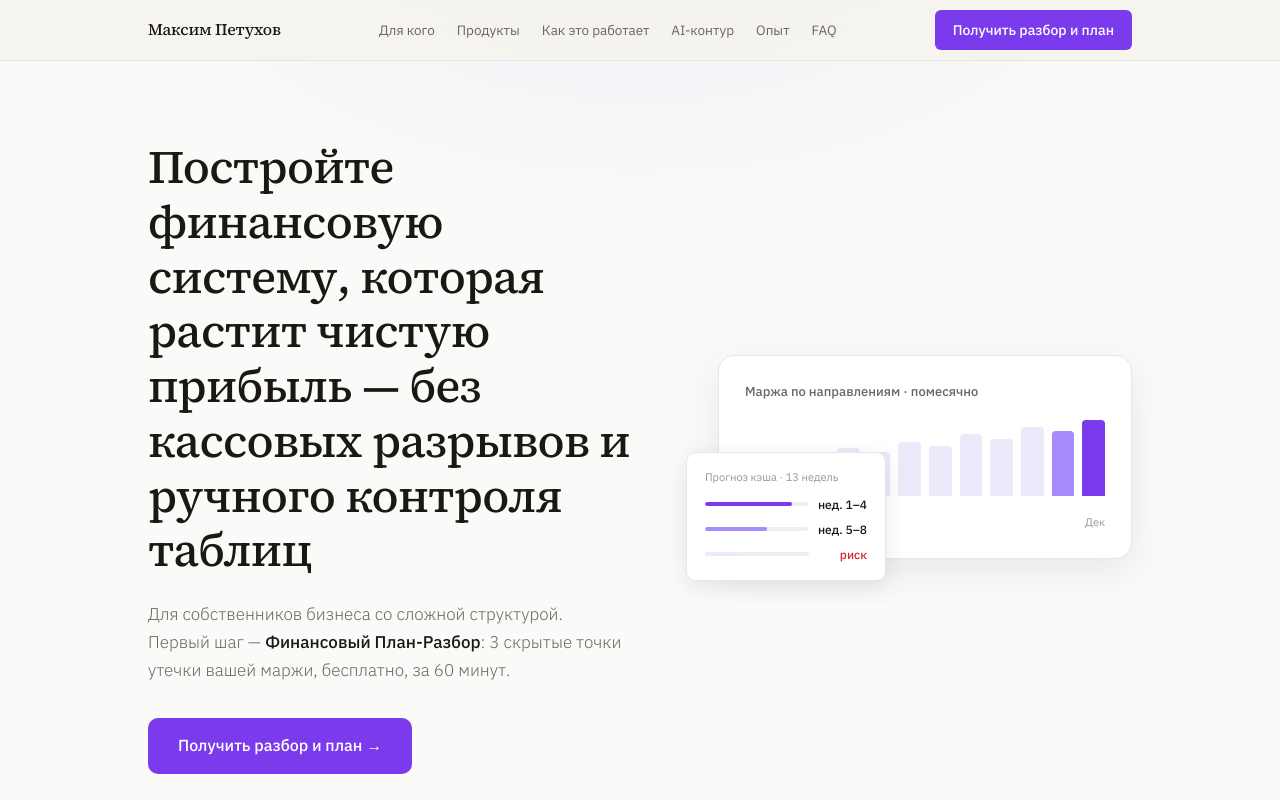
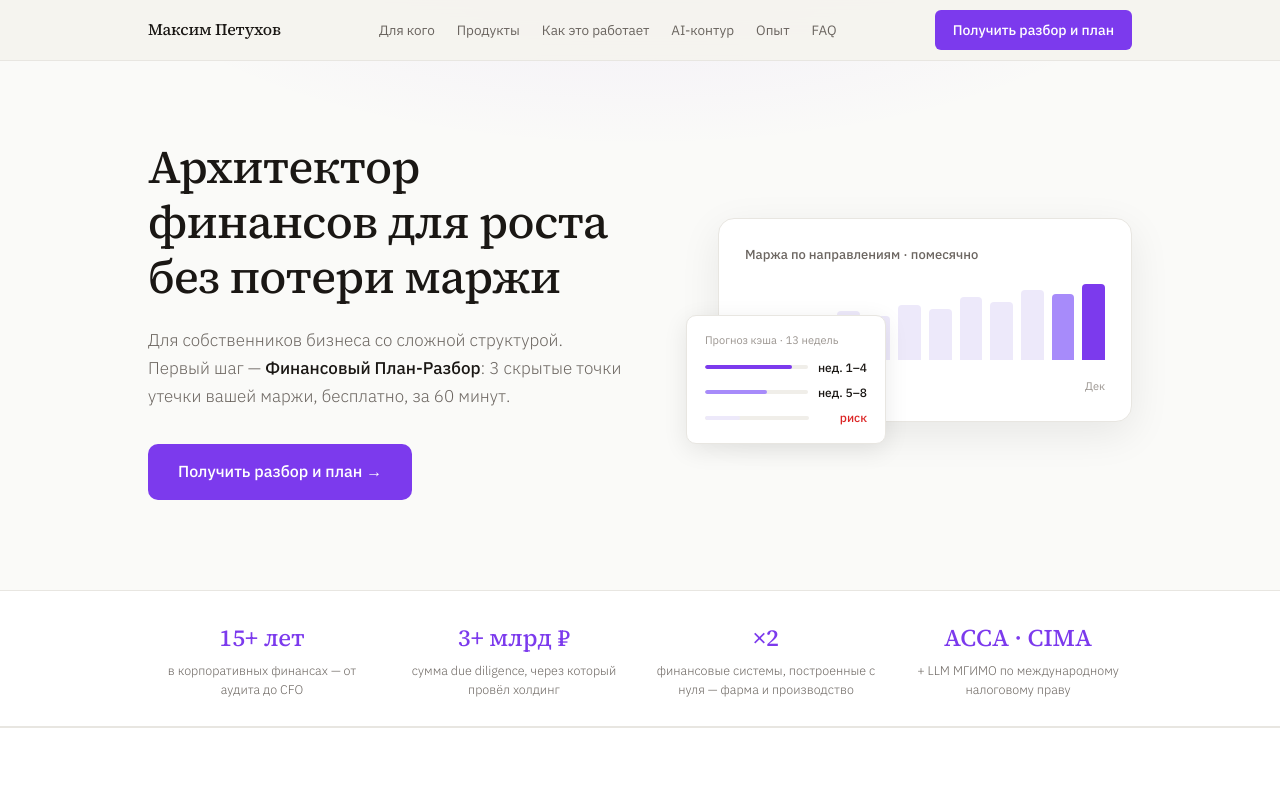
Before and after one commit to Petukhov123/petukhov-site, a plain HTML site: page index.html in a window 1280 px wide. Shown: the top 800 px of the page. Drawn offline with Linux system fonts and the light colour scheme; no server answers.

Commit message:
Add Yandex.Metrika counter, fix title and hero H1 text

```diff
--- a/index.html
+++ b/index.html
@@ -3,12 +3,25 @@
 <head>
 <meta charset="UTF-8">
 <meta name="viewport" content="width=device-width, initial-scale=1.0">
-<title>Архитектора финансов для роста без потери маржи — Максим Петухов</title>
+<title>Архитектор финансов для роста без потери маржи — Максим Петухов</title>
 <meta name="description" content="Cash-flow модель, налоговый комплаенс, unit-экономика — для собственников растущего бизнеса со сложной структурой.">
 <link rel="preconnect" href="https://fonts.googleapis.com">
 <link rel="preconnect" href="https://fonts.gstatic.com" crossorigin>
 <link href="https://fonts.googleapis.com/css2?family=Source+Serif+4:ital,opsz,wght@0,8..60,400;0,8..60,500;0,8..60,600;1,8..60,400;1,8..60,500&family=IBM+Plex+Sans:wght@300;400;500;600&display=swap" rel="stylesheet">
 <script src="image-slot.js"></script>
+  <!-- Yandex.Metrika counter -->
+  <script type="text/javascript" >
+       (function(m,e,t,r,i,k,a){
+                m[i]=m[i]||function(){(m[i].a=m[i].a||[]).push(arguments)};
+                m[i].l=1*new Date();
+                for (var j = 0; j < document.scripts.length; j++) {if (document.scripts[j].src === r) { return; }}
+                k=e.createElement(t),a=e.getElementsByTagName(t)[0],k.async=1,k.src=r,a.parentNode.insertBefore(k,a)
+       })(window, document,'script','https://mc.yandex.ru/metrika/tag.js?id=110726258', 'ym');
+
+       ym(110726258, 'init', {ssr:true, webvisor:true, clickmap:true, ecommerce:"dataLayer", accurateTrackBounce:true, trackLinks:true});
+  </script>
+  <noscript><div><img src="https://mc.yandex.ru/watch/110726258" style="position:absolute; left:-9999px;" alt="" /></div></noscript>
+<!-- /Yandex.Metrika counter -->
 
 <style>
   :root{
@@ -426,8 +439,7 @@
 <section class="hero" id="hero" data-screen-label="01 — Hero">
   <div class="hero__inner">
     <div>
-      <h1 class="hero__title reveal">Постройте финансовую систему, которая растит чистую прибыль — без кассовых разрывов и ручного контроля таблиц</h1>
-      <p class="hero__subtitle reveal">Для собственников бизнеса со сложной структурой. Первый шаг — <strong style="font-weight:500; color:var(--c-text);">Финансовый План-Разбор</strong>: 3 скрытые точки утечки вашей маржи, бесплатно, за 60 минут.</p>
+        <h1 class="hero__title reveal">Архитектор финансов для роста без потери маржи</h1>      <p class="hero__subtitle reveal">Для собственников бизнеса со сложной структурой. Первый шаг — <strong style="font-weight:500; color:var(--c-text);">Финансовый План-Разбор</strong>: 3 скрытые точки утечки вашей маржи, бесплатно, за 60 минут.</p>
       <a href="#cta" class="btn-primary reveal">Получить разбор и план →</a>
     </div>
     <div class="hero__visual reveal" aria-hidden="true">
```
